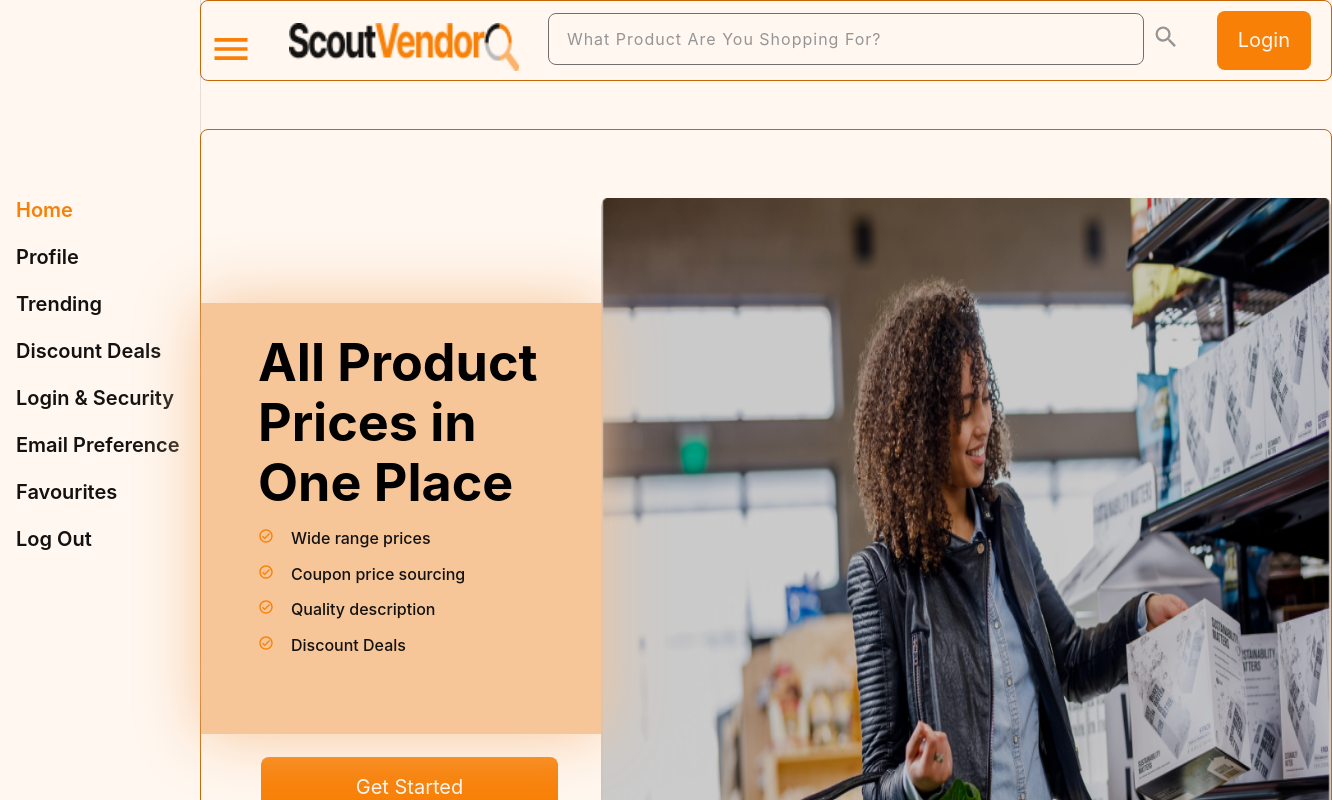
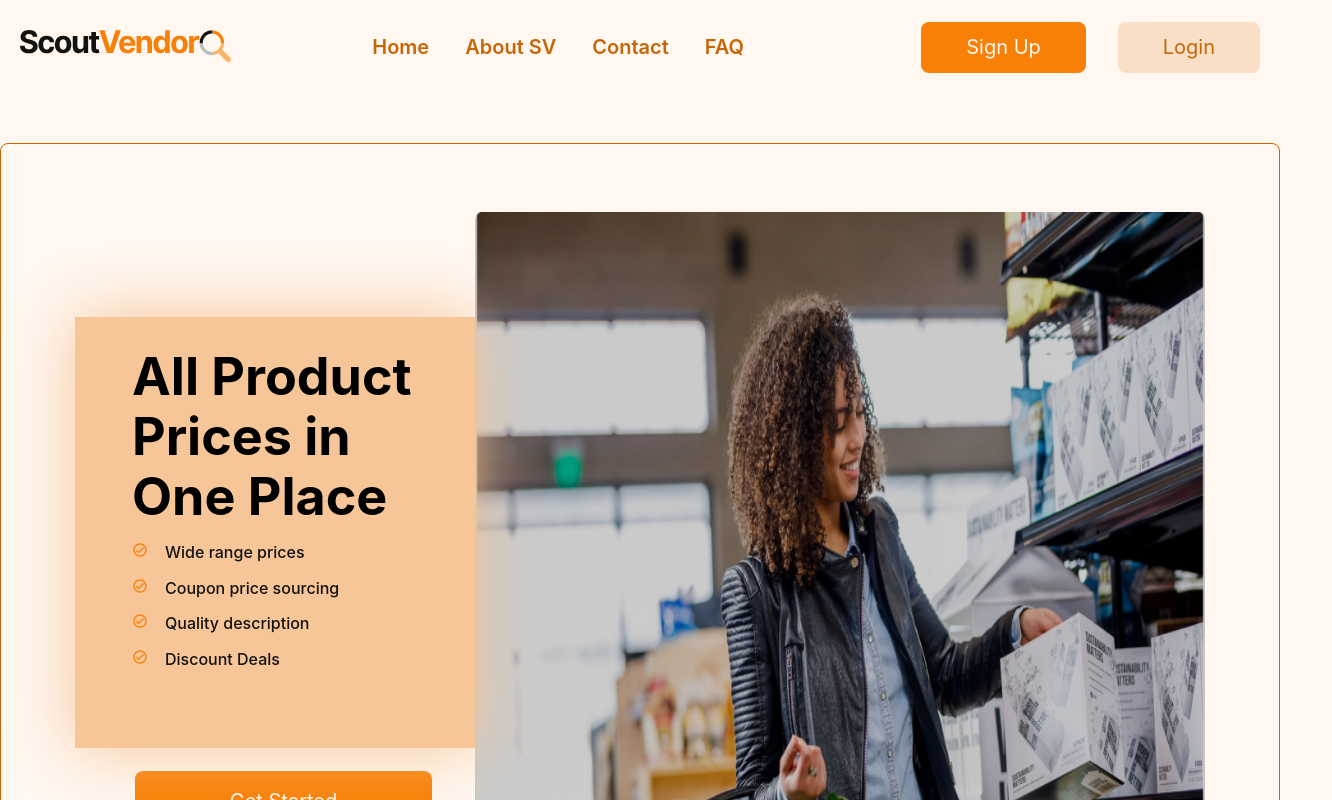
Before and after one commit to zuri-training/Price-Compare-Team-26-Front-End-Repo, a React (Create React App) app: page / in a window 1280 px wide. Shown: the top 800 px of the page, 1332 px wide, since content can reach past the window. Built offline with nearby package versions, Linux system fonts and the light colour scheme; no server answers.

Commit message:
Reconstruct Navbar.
Change state value in products_context.

```diff
--- a/src/components/Navbar.js
+++ b/src/components/Navbar.js
@@ -1,7 +1,7 @@
 import React from 'react'
-import SVLogo from '../assets/images/SVLogo.png'
 import { Link } from 'react-router-dom'
 import styled from 'styled-components'
+import SVLogo from '../assets/svg/SVLogoBlackOrange.svg'
 import { MdMenu } from 'react-icons/md';
 import { useDispatch } from 'react-redux';
 import SearchBar from './SearchBar';
@@ -11,21 +11,23 @@ const Navbar = () => {
   const { toggleSidebar } = useProductsContext()
 
   return (
-    <NavContainer className='nav_border'>
-
-      <div className='menu_logo'>
-        <button type='button' className='toggle_btn' onClick={toggleSidebar}>
-            <MdMenu/>
-        </button>
-
+    <NavContainer className='container'>
+      <div>
+        <MdMenu onClick={toggleSidebar} className='mobile_menu'/>
         <Link to='/'>
-          <img src={SVLogo} alt='scout vendor' className='svlogo' />
+          <img src={SVLogo} alt='scout vendor'/>
         </Link>
       </div>
-
-      <SearchBar/>
-
-      <button type='button' className='btn btn_login'>Login</button>
+      <div className='nav_text mobile'>
+        <Link to='/'>Home</Link>
+        <Link to='/'>About SV</Link>
+        <Link to='/'>Contact</Link>
+        <Link to='/'>FAQ</Link>
+      </div>
+      <div>
+        <button type='button' className='btn btn_signup'>Sign Up</button>
+        <button type='button' className='btn btn_login'>Login</button>
+      </div>
     </NavContainer>
   )
 }
@@ -33,15 +35,39 @@ const Navbar = () => {
 const NavContainer = styled.nav`
   display: flex;
   justify-content: space-between;
-  border-radius: var(--borderRadius);
-  margin: 0;
+  align-items: center;
+  padding: 22px 20px;
+
+  .mobile_menu {
+    display: none;
+  }
+
+  .nav_text {
+    display: flex;
+    align-items: center;
+    justify-content: center;
+    margin: 0 100px;
+
+    a {
+      color: var(--clr-primaryOrange4);
+      margin-right: 36px;
+      font-size: var(--titleSmall);
+      font-weight: 600;
+    }
+  }
+
+  .btn_signup {
+    padding: 14px 45px;
+    margin-right: 32px;
+  }
+
+  .btn_login {
+    padding: 14px 45px;
+    background: var(--clr-secondaryOrange4);
+    color: var(--clr-primaryOrange4);
+  }
 
   .menu_logo {
-    display: flex;
-    justify-content: space-between;
-    align-items: baseline;
-    margin-top: 22px;
-
     .toggle_btn {
       background: transparent;
       border-color: transparent;
@@ -55,36 +81,37 @@ const NavContainer = styled.nav`
 
   }
 
-  .btn_login {
-    padding: 18px 21px;
-    margin: 10px 20px 10px 0;
-  }
+
   @media (max-width: 428px) {
-    flex-direction: column;
-    padding: 16px;
+    padding: 22px 14px;
 
-    .menu_logo {
-      margin-top: 10px;
-      justify-content: flex-start;
+    .mobile_menu {
+      color: var(--clr-primaryOrange5);
+      display: inline-flex;
+      margin-right: 15px;
+      font-size: var(--titleSmall);
+    }
 
-      .toggle_btn {
-        font-size: 45px;
-        margin-right: 14px;
-      }
-
-      .svlogo {
-        width: 190px;
+    .mobile {
+      display: none;
+    }
+    a {
+      img {
+        width: 120px;
       }
     }
-    .btn_login {
-      display: none;
+
+    .btn_signup {
+      margin-right: 16px;
+    }
+
+    .btn_signup, .btn_login {
+      padding: 4px 10px;
+      font-size: var(--bodyMedium);
+      font-weight: 400;
     }
 
   }
-  // @media (min-width: 992px) {
-  //   position: sticky;
-  //   top: 0;
-  // }
 
 `
 
--- a/src/context/products_context.js
+++ b/src/context/products_context.js
@@ -19,7 +19,7 @@ import {
 } from '../actions'
 
 const initialState = {
-    isSidebarOpen: false,
+    isSidebarOpen: true,
     products_loading: false,
     products_error: false,
     products: [],
--- a/src/index.css
+++ b/src/index.css
@@ -29,6 +29,7 @@ Variables
     --clr-background2: #E1E0DF;
 
     --clr-secondaryOrange: #F6C598;
+    --clr-secondaryOrange4: #FADFC7;
     --clr-primaryOrange5: #F88007;
     --clr-primaryOrange4: #C66606;
 
@@ -76,6 +77,9 @@ h1 {
 h3 {
     font-size: var(--titleLarge);
 }
+h4 {
+    font-size: var(--titleSmall);
+}
 p{
     font-weight: 500;
 }
@@ -93,17 +97,6 @@ li {
     font-weight: 500;
 }
 
-.svlogo {
-    width: 230px;
-}
-
-.nav_border {
-    border: 1px solid var(--clr-primaryOrange4);
-    padding: 24px px;
-    margin-top: 8px;
-}
-
-
 .btn {
     background: var(--clr-primaryOrange5);
     border-radius: var(--borderRadius);
@@ -117,6 +110,8 @@ li {
 }
 
 .container {
+    /* width: 1128px; */
+    max-width: 1440px;
     margin: 0 auto;
 }
 
```
Also changed, not shown: src/assets/images/SVLogo.png (deleted), src/assets/svg/SVLogoBlackOrange.svg (added).
